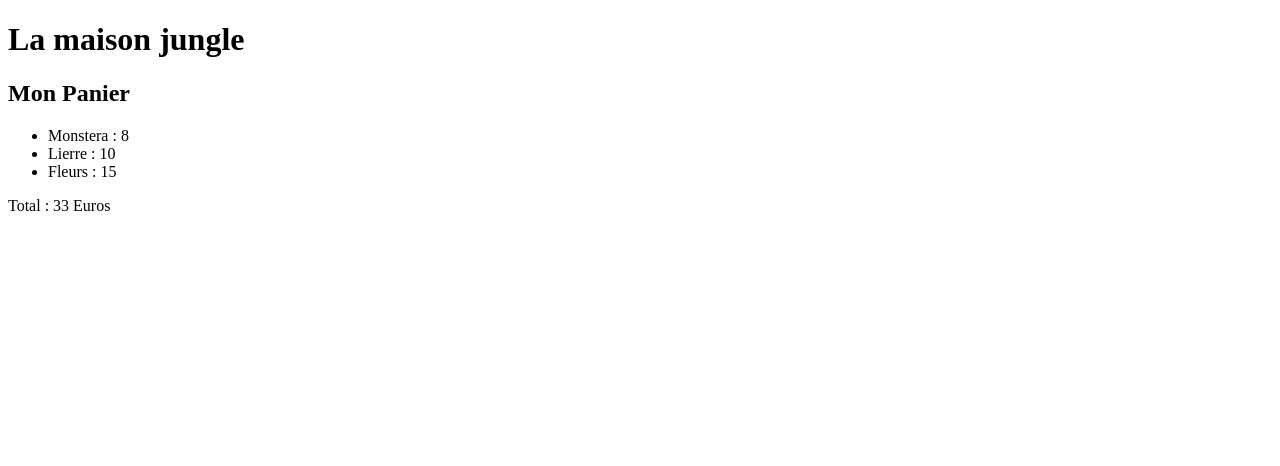
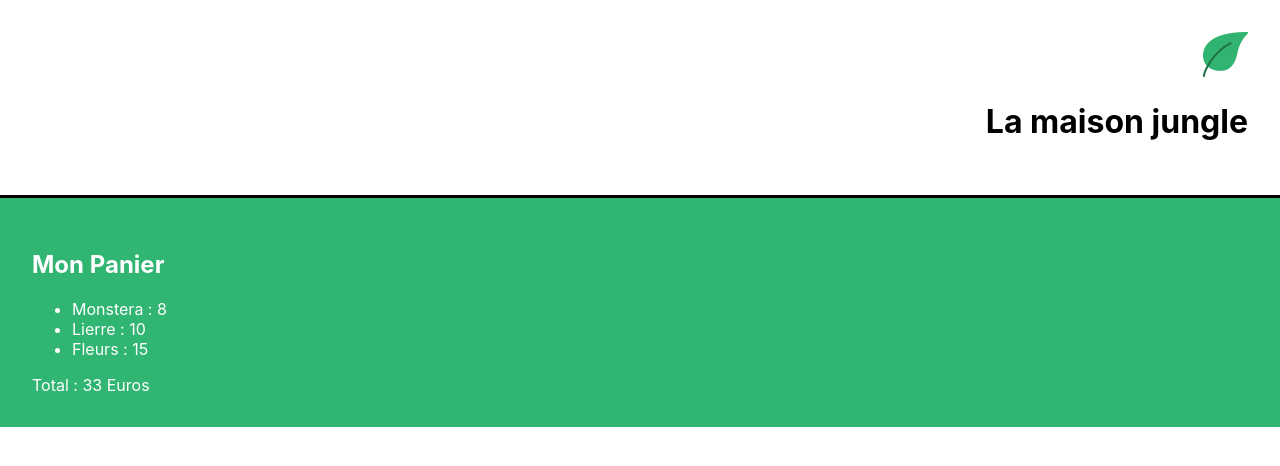
Before and after one commit to lucas-vittaz/react-CRA, a React (Create React App) app in the folder la-maison-jungle/: page / in a window 1280 px wide. Shown: the top 466 px of the page. Built offline with nearby package versions, Linux system fonts and the light colour scheme.

Commit message:
adding css

```diff
--- a/la-maison-jungle/src/App.css
+++ /dev/null
@@ -1,38 +0,0 @@
-.App {
-  text-align: center;
-}
-
-.App-logo {
-  height: 40vmin;
-  pointer-events: none;
-}
-
-@media (prefers-reduced-motion: no-preference) {
-  .App-logo {
-    animation: App-logo-spin infinite 20s linear;
-  }
-}
-
-.App-header {
-  background-color: #282c34;
-  min-height: 100vh;
-  display: flex;
-  flex-direction: column;
-  align-items: center;
-  justify-content: center;
-  font-size: calc(10px + 2vmin);
-  color: white;
-}
-
-.App-link {
-  color: #61dafb;
-}
-
-@keyframes App-logo-spin {
-  from {
-    transform: rotate(0deg);
-  }
-  to {
-    transform: rotate(360deg);
-  }
-}
--- a/la-maison-jungle/src/components/Banner.js
+++ b/la-maison-jungle/src/components/Banner.js
@@ -1,5 +1,14 @@
+import '../styles/Banner.css'
+import logo from '../assets/logo.png'
+
 function Banner() {
-  return <h1>La maison jungle</h1>
+  const title = 'La maison jungle'
+  return (
+     <div className="banner">
+    <img src={logo} alt='La maison jungle' className='logo' />
+    <h1 className='title'>{title}</h1>
+  </div>
+  )
 }
 
 export default Banner
--- a/la-maison-jungle/src/components/Cart.js
+++ b/la-maison-jungle/src/components/Cart.js
@@ -1,8 +1,10 @@
+import '../styles/Cart.css'
+
 function Cart() {
   const monsteraPrice = 8
   const lierrePrice = 10
   const fleursPrice = 15
-  return (<div>
+  return (<div className="cart">
     <h2>Mon Panier</h2>
     <ul>
       <li>Monstera : {monsteraPrice}</li>
--- a/la-maison-jungle/src/index.js
+++ b/la-maison-jungle/src/index.js
@@ -1,6 +1,7 @@
 import React from 'react';
 import ReactDOM from 'react-dom/client';
 import './components/App'
+import './styles/index.css'
 import App from './components/App';
 
 const root = ReactDOM.createRoot(document.getElementById('root'));
--- /dev/null
+++ b/la-maison-jungle/src/styles/Banner.css
@@ -0,0 +1,14 @@
+.banner {
+  color: black;
+  text-align: right;
+  padding: 32px;
+  border-bottom: solid 3px black;
+}
+.title {
+	padding-left: 32px;
+}
+
+.logo {
+	height: 45px;
+	width: 45px;
+}
--- /dev/null
+++ b/la-maison-jungle/src/styles/Cart.css
@@ -0,0 +1,5 @@
+.cart{
+  padding: 32px;
+  color: white;
+  background-color: #31b572;
+}
```
Also changed, not shown: la-maison-jungle/src/assets/logo.png (added), la-maison-jungle/src/styles/index.css (renamed from la-maison-jungle/src/index.css).
